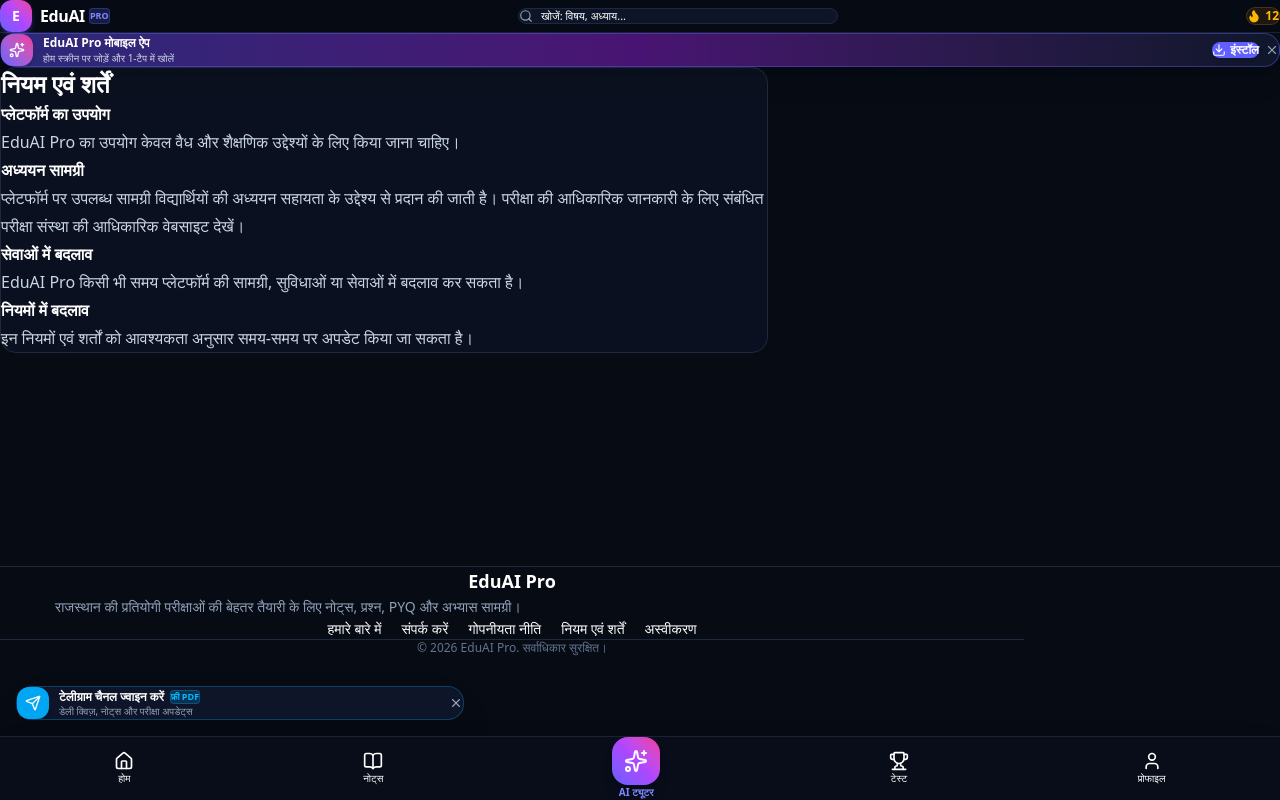
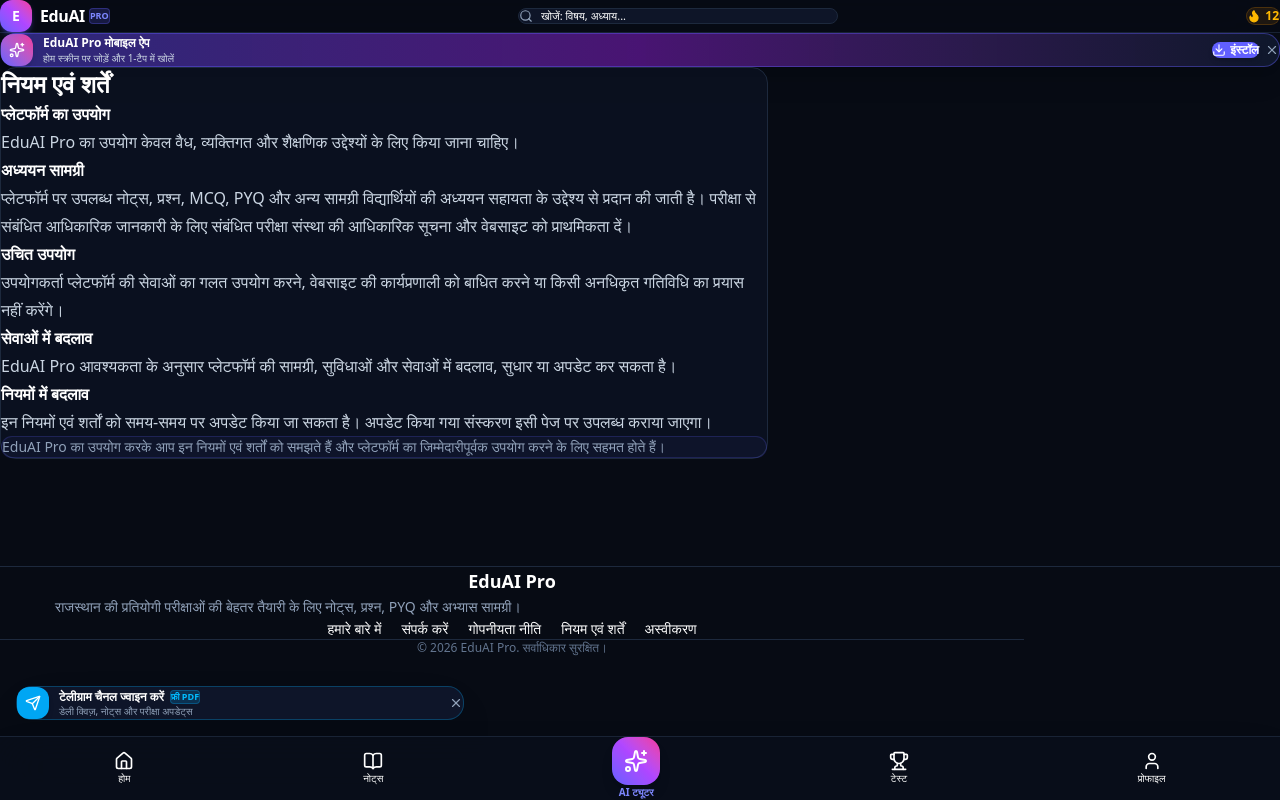
Before and after one commit to bhoopendramandoliya786-source/EducationPlatform, a Next.js app: page /terms in a window 1280 px wide. Built offline with nearby package versions, Linux system fonts and the light colour scheme.

Commit message:
Improve terms and conditions content

```diff
--- a/app/terms/page.jsx
+++ b/app/terms/page.jsx
@@ -1,6 +1,7 @@
 export const metadata = {
   title: "नियम एवं शर्तें",
-  description: "EduAI Pro के उपयोग से संबंधित नियम एवं शर्तें।",
+  description:
+    "EduAI Pro के उपयोग से संबंधित नियम एवं शर्तें तथा प्लेटफॉर्म उपयोग की जानकारी।",
 };
 
 export default function TermsPage() {
@@ -13,34 +14,49 @@
           <div>
             <h2 className="font-bold text-white">प्लेटफॉर्म का उपयोग</h2>
             <p className="mt-1">
-              EduAI Pro का उपयोग केवल वैध और शैक्षणिक उद्देश्यों के लिए
-              किया जाना चाहिए।
+              EduAI Pro का उपयोग केवल वैध, व्यक्तिगत और शैक्षणिक उद्देश्यों
+              के लिए किया जाना चाहिए।
             </p>
           </div>
 
           <div>
             <h2 className="font-bold text-white">अध्ययन सामग्री</h2>
             <p className="mt-1">
-              प्लेटफॉर्म पर उपलब्ध सामग्री विद्यार्थियों की अध्ययन सहायता
-              के उद्देश्य से प्रदान की जाती है। परीक्षा की आधिकारिक जानकारी
-              के लिए संबंधित परीक्षा संस्था की आधिकारिक वेबसाइट देखें।
+              प्लेटफॉर्म पर उपलब्ध नोट्स, प्रश्न, MCQ, PYQ और अन्य सामग्री
+              विद्यार्थियों की अध्ययन सहायता के उद्देश्य से प्रदान की जाती है।
+              परीक्षा से संबंधित आधिकारिक जानकारी के लिए संबंधित परीक्षा संस्था
+              की आधिकारिक सूचना और वेबसाइट को प्राथमिकता दें।
+            </p>
+          </div>
+
+          <div>
+            <h2 className="font-bold text-white">उचित उपयोग</h2>
+            <p className="mt-1">
+              उपयोगकर्ता प्लेटफॉर्म की सेवाओं का गलत उपयोग करने, वेबसाइट की
+              कार्यप्रणाली को बाधित करने या किसी अनधिकृत गतिविधि का प्रयास नहीं
+              करेंगे।
             </p>
           </div>
 
           <div>
             <h2 className="font-bold text-white">सेवाओं में बदलाव</h2>
             <p className="mt-1">
-              EduAI Pro किसी भी समय प्लेटफॉर्म की सामग्री, सुविधाओं या
-              सेवाओं में बदलाव कर सकता है।
+              EduAI Pro आवश्यकता के अनुसार प्लेटफॉर्म की सामग्री, सुविधाओं और
+              सेवाओं में बदलाव, सुधार या अपडेट कर सकता है।
             </p>
           </div>
 
           <div>
             <h2 className="font-bold text-white">नियमों में बदलाव</h2>
             <p className="mt-1">
-              इन नियमों एवं शर्तों को आवश्यकता अनुसार समय-समय पर अपडेट
-              किया जा सकता है।
+              इन नियमों एवं शर्तों को समय-समय पर अपडेट किया जा सकता है।
+              अपडेट किया गया संस्करण इसी पेज पर उपलब्ध कराया जाएगा।
             </p>
+          </div>
+
+          <div className="rounded-xl border border-indigo-500/20 bg-indigo-500/5 p-4 text-sm text-slate-400">
+            EduAI Pro का उपयोग करके आप इन नियमों एवं शर्तों को समझते हैं और
+            प्लेटफॉर्म का जिम्मेदारीपूर्वक उपयोग करने के लिए सहमत होते हैं।
           </div>
         </div>
       </section>
```
